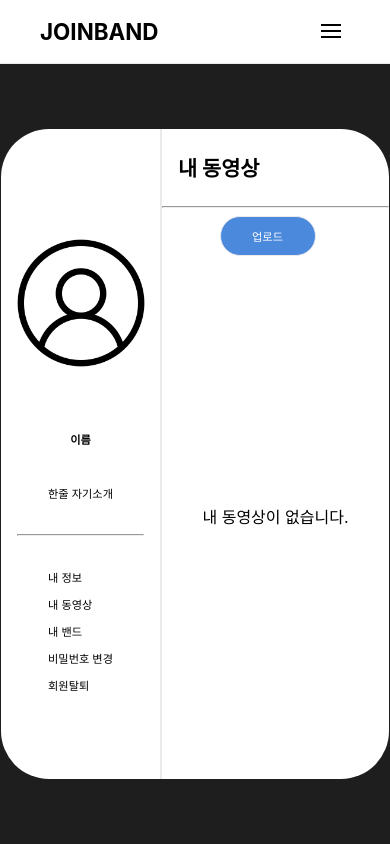
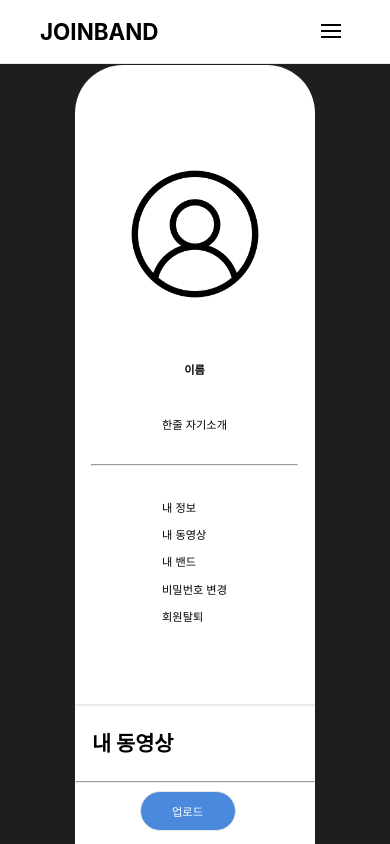
Before and after one commit to dldvk9999/joinband, a Next.js app: page /mypage in a window 390 px wide. Shown: the top 844 px of the page. Built offline with nearby package versions, Linux system fonts and the light colour scheme.

Commit message:
Mypage - mobile layout update

```diff
--- a/components/Mypage/Band/Band.module.scss
+++ b/components/Mypage/Band/Band.module.scss
@@ -1,10 +1,10 @@
 .band {
-    @include area(60%, 100%);
+    @include area(60%, 40rem);
     @include view(flex, center, center);
     @include bcolor($white, $black);
     flex-direction: column;
-    min-height: $mypage-min-height;
     border-left: 1px solid $sepline;
+    border-top: 1px solid transparent;
     border-radius: 0 3rem 3rem 0;
     & > h1 {
         @include view(flex, flex-start, center);
@@ -48,3 +48,12 @@
         justify-content: center;
     }
 }
+
+@media (max-width: 400px) {
+    .band {
+        border-left: 1px solid transparent;
+        border-top: 1px solid $sepline;
+        border-radius: 0 0 3rem 3rem;
+        width: 15rem;
+    }
+}
--- a/components/Mypage/ChangePassword/ChangePassword.module.scss
+++ b/components/Mypage/ChangePassword/ChangePassword.module.scss
@@ -1,10 +1,10 @@
 .changepassword {
-    @include area(60%, 100%);
+    @include area(60%, 40rem);
     @include view(flex, center, center);
     @include bcolor($white, $black);
     flex-direction: column;
-    min-height: $mypage-min-height;
     border-left: 1px solid $sepline;
+    border-top: 1px solid transparent;
     border-radius: 0 3rem 3rem 0;
     & > h1 {
         @include view(flex, flex-start, center);
@@ -65,3 +65,12 @@
         }
     }
 }
+
+@media (max-width: 400px) {
+    .changepassword {
+        border-left: 1px solid transparent;
+        border-top: 1px solid $sepline;
+        border-radius: 0 0 3rem 3rem;
+        width: 15rem;
+    }
+}
--- a/components/Mypage/DeleteUser/DeleteUser.module.scss
+++ b/components/Mypage/DeleteUser/DeleteUser.module.scss
@@ -1,10 +1,10 @@
 .deleteuser {
-    @include area(60%, 100%);
+    @include area(60%, 40rem);
     @include view(flex, center, center);
     @include bcolor($white, $black);
     flex-direction: column;
-    min-height: $mypage-min-height;
     border-left: 1px solid $sepline;
+    border-top: 1px solid transparent;
     border-radius: 0 3rem 3rem 0;
     & > h1 {
         @include view(flex, flex-start, center);
@@ -28,6 +28,16 @@
     }
     & > p {
         @include view(flex, center, center);
+        padding: 0 2rem;
+    }
+}
+
+@media (max-width: 700px) {
+    .deleteuserList > p {
+        font-size: 0.8rem;
+    }
+    .deleteuserList > input {
+        width: 10rem;
     }
 }
 
@@ -36,3 +46,12 @@
         justify-content: center;
     }
 }
+
+@media (max-width: 400px) {
+    .deleteuser {
+        border-left: 1px solid transparent;
+        border-top: 1px solid $sepline;
+        border-radius: 0 0 3rem 3rem;
+        width: 15rem;
+    }
+}
--- a/components/Mypage/Information/Information.module.scss
+++ b/components/Mypage/Information/Information.module.scss
@@ -1,10 +1,10 @@
 .information {
-    @include area(60%, 100%);
+    @include area(60%, 40rem);
     @include view(flex, center, center);
     @include bcolor($white, $black);
     flex-direction: column;
-    min-height: $mypage-min-height;
     border-left: 1px solid $sepline;
+    border-top: 1px solid transparent;
     border-radius: 0 3rem 3rem 0;
     & > h1 {
         @include view(flex, flex-start, center);
@@ -76,3 +76,12 @@
         justify-content: center;
     }
 }
+
+@media (max-width: 400px) {
+    .information {
+        border-left: 1px solid transparent;
+        border-top: 1px solid $sepline;
+        border-radius: 0 0 3rem 3rem;
+        width: 15rem;
+    }
+}
--- a/components/Mypage/Mypage.module.scss
+++ b/components/Mypage/Mypage.module.scss
@@ -4,3 +4,9 @@
     min-height: 100vh;
     padding-top: 4rem;
 }
+
+@media (max-width: 400px) {
+    .mypage {
+        flex-direction: column;
+    }
+}
--- a/components/Mypage/Nav/Nav.module.scss
+++ b/components/Mypage/Nav/Nav.module.scss
@@ -1,11 +1,12 @@
 .nav {
     @include bcolor($white, $black);
     @include view(flex, center, center);
+    height: 40rem;
     flex-direction: column;
     gap: 1rem;
     padding: 2rem 3rem;
-    min-height: $mypage-min-height;
     border-right: 1px solid $sepline;
+    border-bottom: 1px solid transparent;
     border-radius: 3rem 0 0 3rem;
 }
 
@@ -36,3 +37,12 @@
         width: 10rem;
     }
 }
+
+@media (max-width: 400px) {
+    .nav {
+        border-right: 1px solid transparent;
+        border-bottom: 1px solid $sepline;
+        border-radius: 3rem 3rem 0 0;
+        width: 15rem;
+    }
+}
--- a/components/Mypage/Video/Video.module.scss
+++ b/components/Mypage/Video/Video.module.scss
@@ -1,10 +1,10 @@
 .video {
-    @include area(60%, 100%);
+    @include area(60%, 40rem);
     @include view(flex, center, center);
     @include bcolor($white, $black);
     flex-direction: column;
-    min-height: $mypage-min-height;
     border-left: 1px solid $sepline;
+    border-top: 1px solid transparent;
     border-radius: 0 3rem 3rem 0;
     & > h1 {
         @include view(flex, flex-start, center);
@@ -37,3 +37,12 @@
         justify-content: center;
     }
 }
+
+@media (max-width: 400px) {
+    .video {
+        border-left: 1px solid transparent;
+        border-top: 1px solid $sepline;
+        border-radius: 0 0 3rem 3rem;
+        width: 15rem;
+    }
+}
--- a/styles/_variables.scss
+++ b/styles/_variables.scss
@@ -10,4 +10,3 @@ $red: red;
 $blue: blue;
 $lightgray: #e2e2e2;
 $gray: gray;
-$mypage-min-height: 650px;
```
